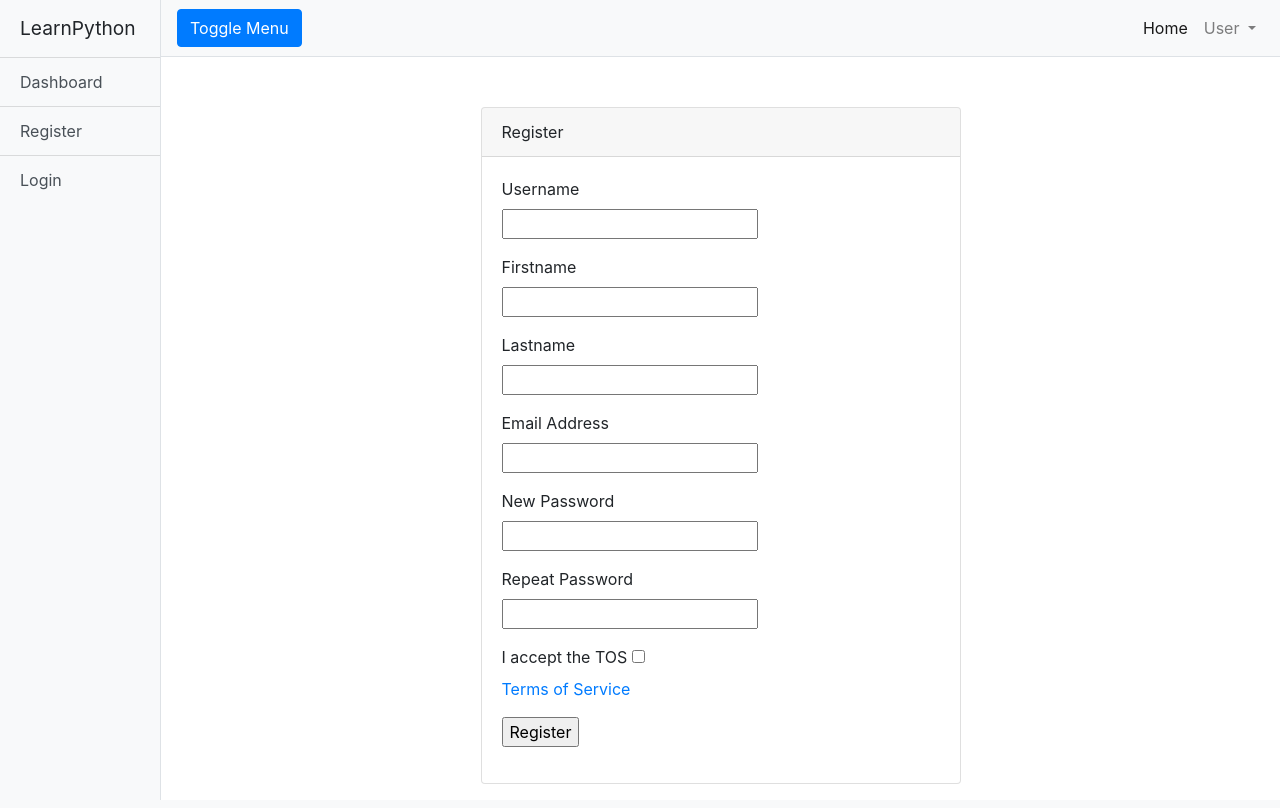
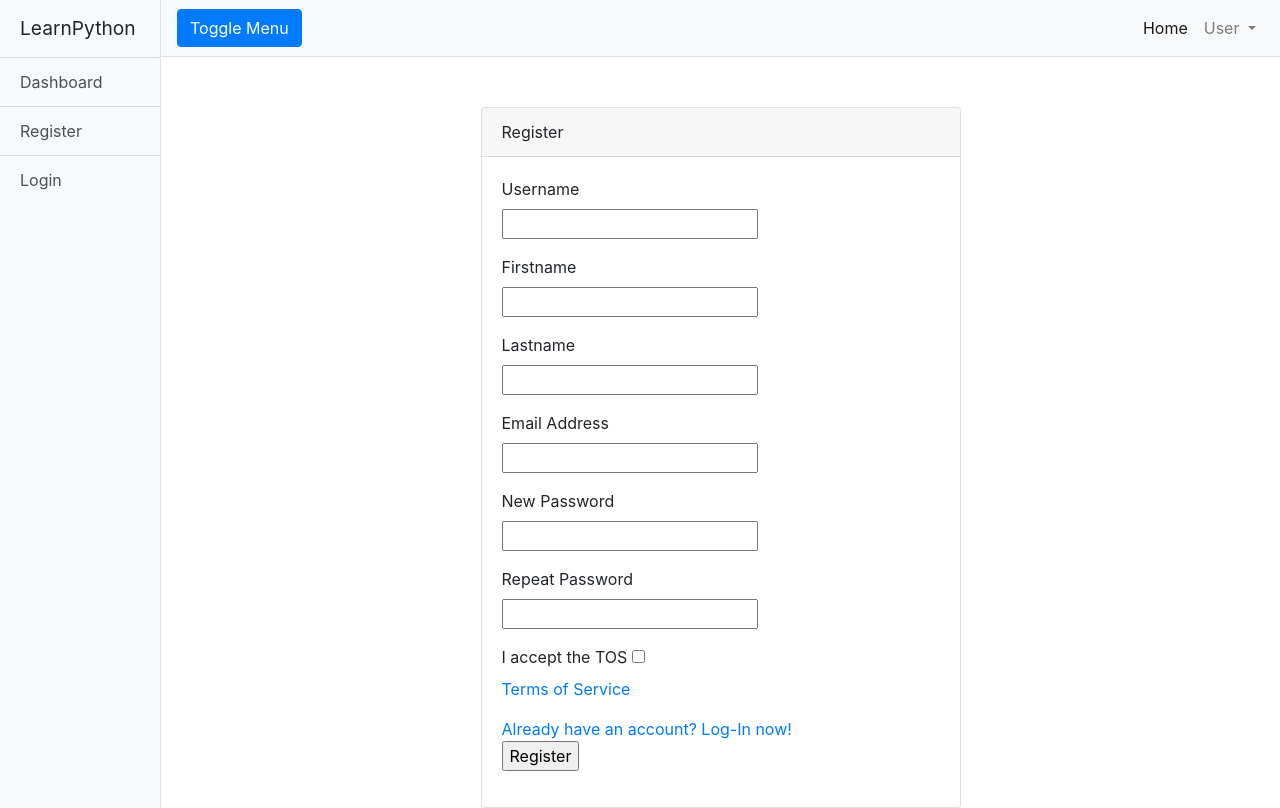
Before and after one commit to mrblue6ix/CITS3403Project, a Flask app: page /register in a window 1280 px wide. Run offline with Flask 2, Linux system fonts and the light colour scheme; data comes from the database, SQL or seed files in the repository; some libraries are stand-ins or nearby versions.

Commit message:
added register/login buttons

```diff
--- a/app/templates/login.html
+++ b/app/templates/login.html
@@ -19,6 +19,7 @@
                 </div>
 
                 <p>{{ form.remember_me() }} {{ form.remember_me.label }}</p>
+                <a href="/register">Don't have an account? Register now!</a>
                 <p>{{ form.submit() }}</p>
             </form>
         </div>
--- a/app/templates/register.html
+++ b/app/templates/register.html
@@ -56,6 +56,7 @@
                     {{ form.accept_tos(size=20) }}<br>
                     <a href='tos'>Terms of Service</a>
                 </div>
+                <a href="/register">Already have an account? Log-In now!</a>
                 <p>{{ form.submit() }}</p>
             </form>
         </div>
```
